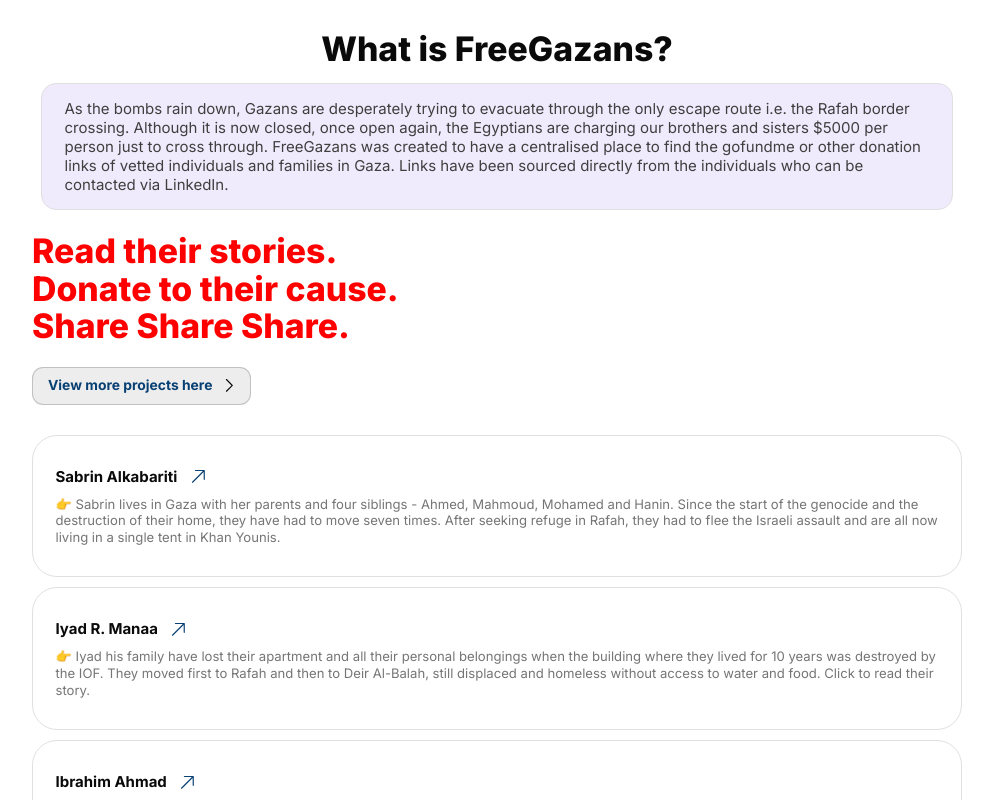
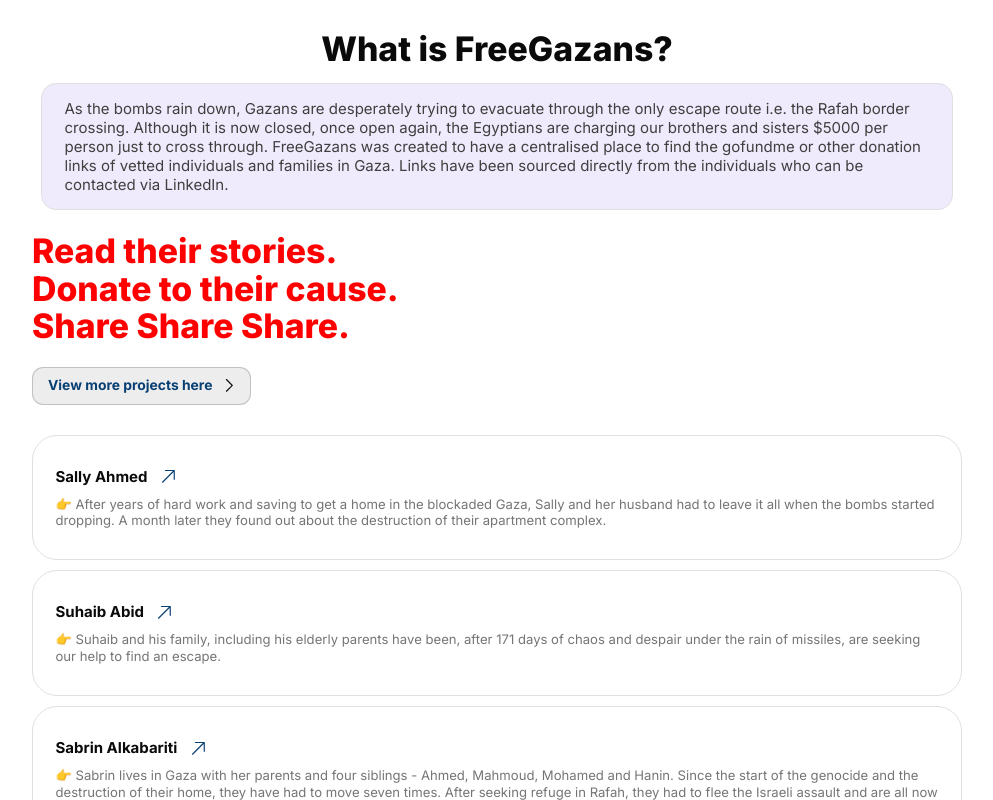
Before and after one commit to zaihdo/freegazans, a Next.js app: page / in a window 1280 px wide. Shown: the top 800 px of the page, without its empty margins (143-1136 px from the left). Built offline with nearby package versions, Linux system fonts and the light colour scheme.

Commit message:
a couple more links added

```diff
--- a/src/app/page.tsx
+++ b/src/app/page.tsx
@@ -122,6 +122,62 @@
 						mobileColumns="1col"
 						fillWidth
 						>
+							<Link
+							style={{ border: '1px solid var(--neutral-border-medium)', borderRadius: 25, padding: 'var(--responsive-space-l)', marginBottom: 10}}
+							href="https://www.gofundme.com/f/help-the-ahmed-family-to-leave-gaza-for-egypt">
+							<Flex
+								fillWidth
+								direction="column"
+								paddingY="8"
+								gap="8">
+								<Flex
+									fillWidth
+									alignItems="center"
+									gap="12">
+									<Text
+										onBackground="neutral-strong"
+										variant="body-strong-m">
+										Sally Ahmed
+									</Text>
+									<Icon
+										size="s"
+										name="arrowUpRight"/>
+								</Flex>
+								<Text
+									onBackground="neutral-weak"
+									variant="body-default-s">
+									👉 After years of hard work and saving to get a home in the blockaded Gaza, Sally and her husband had to leave it all when the bombs started dropping. A month later they found out about the destruction of their apartment complex.
+								</Text>
+							</Flex>
+						</Link>
+							<Link
+							style={{ border: '1px solid var(--neutral-border-medium)', borderRadius: 25, padding: 'var(--responsive-space-l)', marginBottom: 10}}
+							href="https://gofund.me/ea678d4c">
+							<Flex
+								fillWidth
+								direction="column"
+								paddingY="8"
+								gap="8">
+								<Flex
+									fillWidth
+									alignItems="center"
+									gap="12">
+									<Text
+										onBackground="neutral-strong"
+										variant="body-strong-m">
+										Suhaib Abid
+									</Text>
+									<Icon
+										size="s"
+										name="arrowUpRight"/>
+								</Flex>
+								<Text
+									onBackground="neutral-weak"
+									variant="body-default-s">
+									👉 Suhaib and his family, including his elderly parents have been, after 171 days of chaos and despair under the rain of missiles, are seeking our help to find an escape.
+								</Text>
+							</Flex>
+						</Link>
 						<Link
 							style={{ border: '1px solid var(--neutral-border-medium)', borderRadius: 25, padding: 'var(--responsive-space-l)', marginBottom: 10}}
 							href="https://www.gofundme.com/f/eid-aladha-donations-for-the-alkabariti-family-of-gaza">
@@ -228,7 +284,7 @@
 								<Text
 									onBackground="neutral-weak"
 									variant="body-default-s">
-									👉 Abdarhman's family. Since the beginning of the conflict this family have already been displaced 7 (seven!!!!) times. Her sister needs immediate medical attention and his brother wants to rebuild the family bakery destroyed by the IOF. Please, read about their campaign here.
+									👉 Abdarhman&lsquo;s family. Since the beginning of the conflict this family have already been displaced 7 (seven!!!!) times. Her sister needs immediate medical attention and his brother wants to rebuild the family bakery destroyed by the IOF. Please, read about their campaign here.
 								</Text>
 							</Flex>
 						</Link><Link
@@ -277,10 +333,10 @@
 					gap="12">
 					<Button
 						href="https://github.com/once-ui-system/nextjs-starter"
-						prefixIcon="github"
+						prefixIcon="linkedin"
 						size="s"
 						variant="tertiary">
-						GitHub
+						linkedIn
 					</Button>
 					<Button
 						href="https://discord.com/invite/5EyAQ4eNdS"
--- a/src/once-ui/icons.ts
+++ b/src/once-ui/icons.ts
@@ -20,6 +20,7 @@
 import {
 	FaDiscord,
 	FaGithub,
+	FaLinkedinIn
 } from "react-icons/fa6";
 
 export const iconLibrary: Record<string, IconType> = {
@@ -38,5 +39,6 @@
 	openLink: HiOutlineLink,
 	arrowUpRight: HiArrowUpRight,
 	discord: FaDiscord,
-	github: FaGithub
+	github: FaGithub,
+	linkedin: FaLinkedinIn
 };
```
